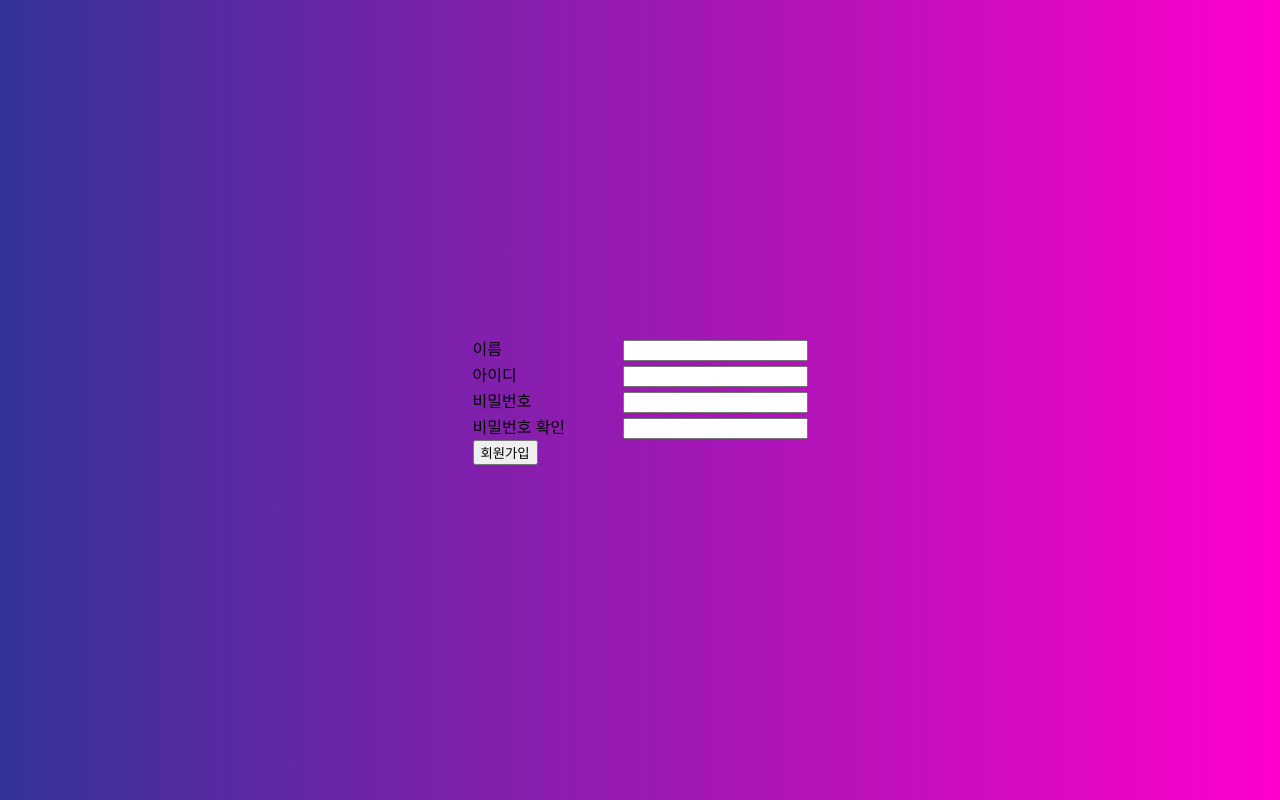
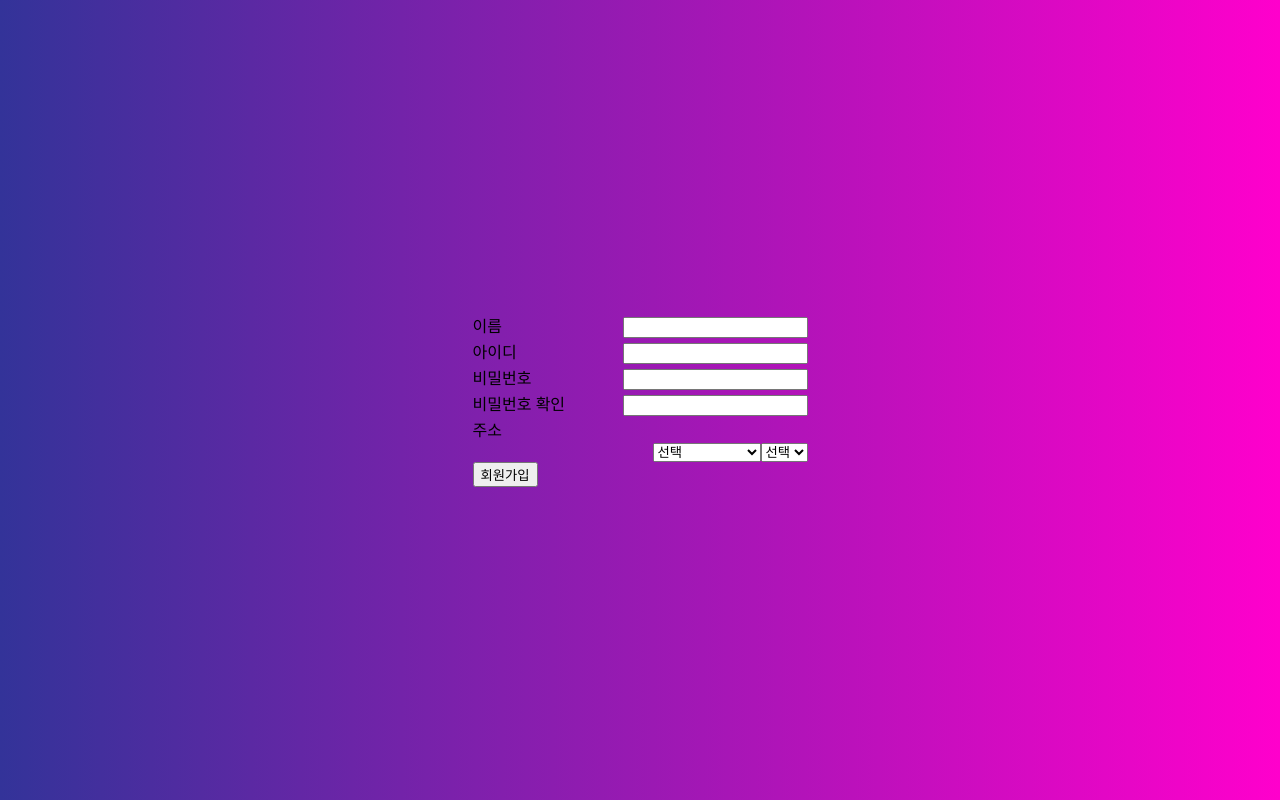
Before and after one commit to gyeuhanjeon/semiTeamProject, a React (Create React App) app: page /signup in a window 1280 px wide. Built offline with nearby package versions, Linux system fonts and the light colour scheme.

Commit message:
App2 import

```diff
--- a/src/index.js
+++ b/src/index.js
@@ -2,6 +2,7 @@ import React from 'react';
 import ReactDOM from 'react-dom/client';
 import './index.css';
 import App from './project/App';
+import App2 from './project/Addr2';
 
 
 const root = ReactDOM.createRoot(document.getElementById('root'));
--- a/src/project/SignUp.js
+++ b/src/project/SignUp.js
@@ -1,5 +1,6 @@
 import {useState} from 'react';
 import styled from 'styled-components';
+import App2 from './Addr2';
 
 // 정규식 조건
 const regexId = /^\w{8,20}$/;
@@ -211,6 +212,12 @@ function SignUp() {
       <InputName></InputName>
       <InputId></InputId>
       <InputPassword></InputPassword>
+    <div className='input-field'>
+      <span style={{display: 'inline-block', width: 150}}>주소</span>
+      <Msg>
+        <App2 />
+      </Msg>
+    </div>
       <button type="submit" onClick={onClickButton}>회원가입</button>
     </div>
   );
```
